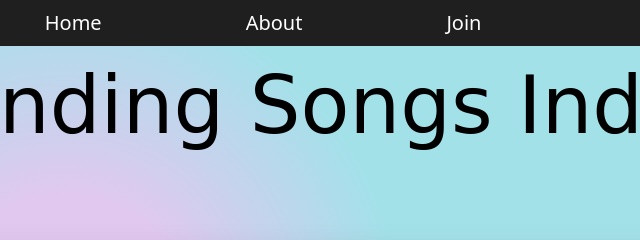
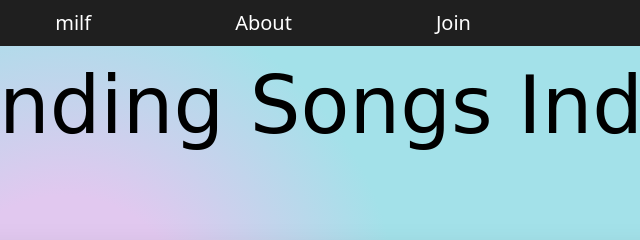
Before and after one commit to himanshukandari14/music-player, a plain HTML site: page index.html in a window 1280 px wide. Shown: the top 240 px of the page, 342-982 px from the left. Drawn offline with nearby package versions, Linux system fonts and the light colour scheme; a web font is replaced by a local one.

Commit message:
Made test changes to index.html

```diff
--- a/index.html
+++ b/index.html
@@ -17,7 +17,7 @@
         <nav id="nav" class="bg-[#1f1f1f] h-[60px] flex justify-between px-28  items-center text-white">
             <h1 class="font-bold text-[25px]">Waves</h1>
             <ul class="flex gap-x-36">
-              <li class="text-[20px]"><a href="#">Home</a></li>
+              <li class="text-[20px]"><a href="#">milf</a></li>
                <li class="text-[20px]"><a href="#">About</a></li>
                 <li class="text-[20px]"><a href="#">Join</a></li>
             </ul>
```
